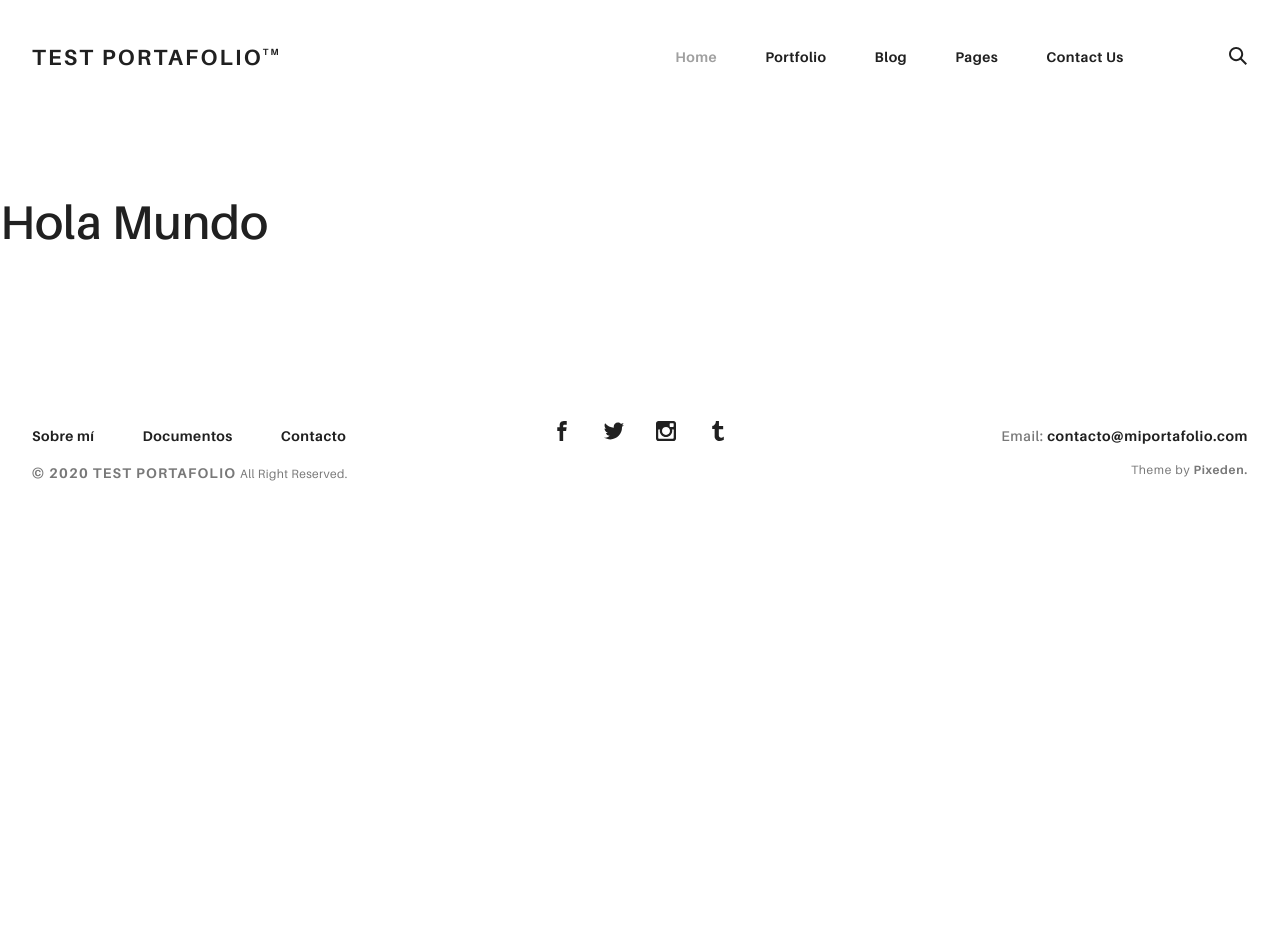
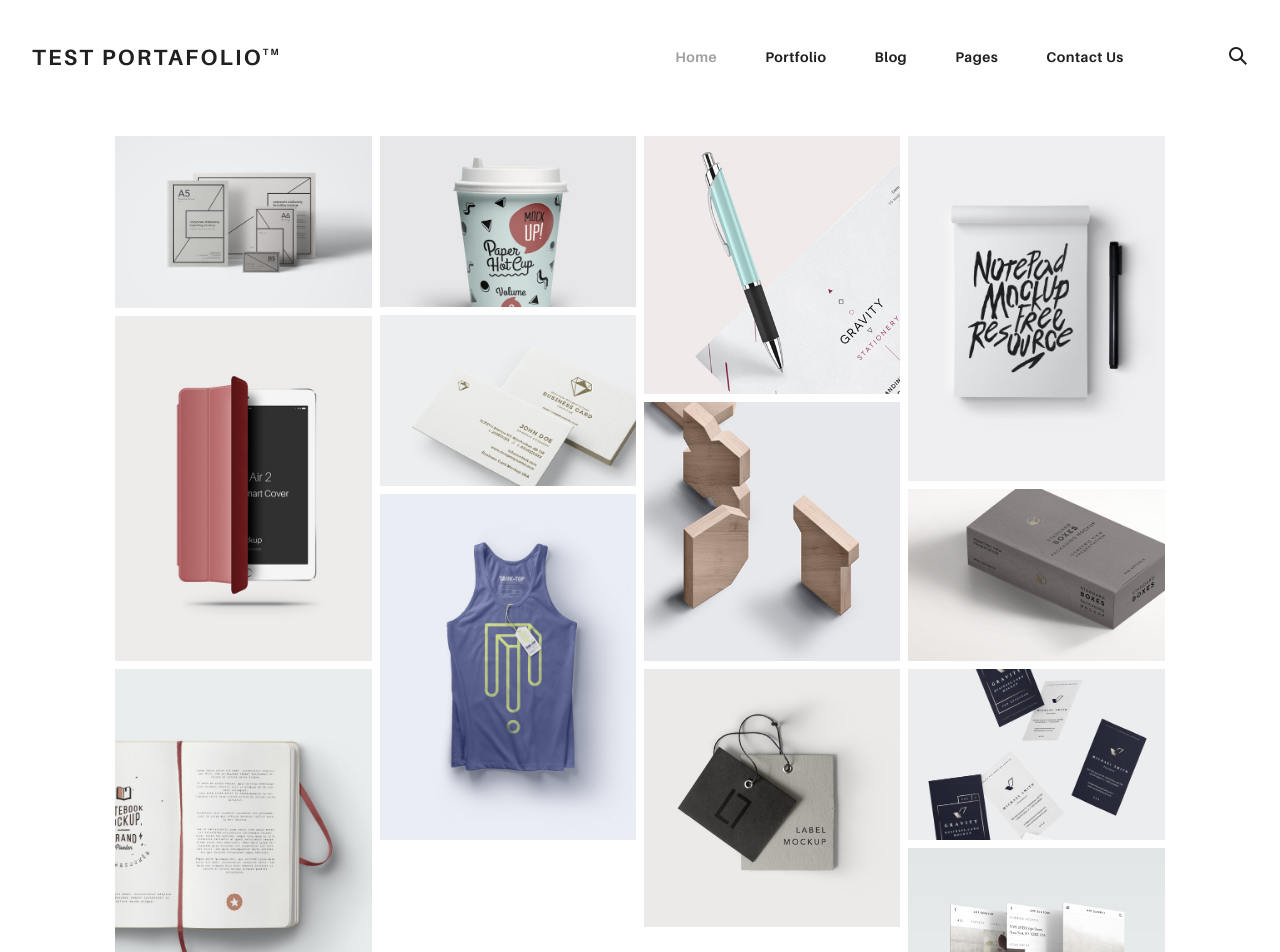
Before and after one commit to PiliTas/portafoliotemp-angular, an Angular app: page / in a window 1280 px wide. Shown: the top 952 px of the page. Before the commit the page ends 800 px from the top, so only its background shows below. Built offline with nearby package versions, Linux system fonts and the light colour scheme.

Commit message:
Se crea estructura en componente portafolio html

```diff
--- a/src/app/app.component.html
+++ b/src/app/app.component.html
@@ -1,9 +1,7 @@
 <app-header>
 </app-header>
-<br>
-<br>
-<br><br><br><br><br>
-<h1>Hola Mundo</h1>
+
+<app-portafolio></app-portafolio>
 
 <app-footer></app-footer>
 
--- a/src/app/pages/portafolio/portafolio.component.html
+++ b/src/app/pages/portafolio/portafolio.component.html
@@ -1 +1,96 @@
-<p>portafolio works!</p>
+<section class="ae-container-fluid rk-main">
+    <section class="ae-container-fluid ae-container-fluid--inner rk-portfolio">
+        <!-- <div class="au-xs-ta-center au-lg-ta-left">
+            <ul class="rk-menu rk-categories-menu">
+                <li class="rk-menu__item"><a href="portfolio.html" class="rk-menu__link">Flex</a>
+                </li>
+                <li class="rk-menu__item"><a href="portfolio-alt.html" class="rk-menu__link">Switch</a>
+                </li>
+                <li class="rk-menu__item"><a href="portfolio-raw.html" class="rk-menu__link">Static</a>
+                </li>
+                <li class="active rk-menu__item"><a href="portfolio-masonry.html" class="rk-menu__link">Masonry</a>
+                </li>
+            </ul>
+        </div> -->
+        <div class="ae-masonry ae-masonry-md-2 ae-masonry-xl-4">
+            <a href="portfolio-item.html" class="rk-item ae-masonry__item"><img src="assets/img/project-1.jpg" alt="">
+                <div class="item-meta">
+                    <h2>Essential Stationery</h2>
+                    <p>Branding</p>
+                </div>
+            </a>
+            <a href="portfolio-item.html" class="rk-item ae-masonry__item"><img src="assets/img/project-2.jpg" alt="">
+                <div class="item-meta">
+                    <h2>Pickled Tousled</h2>
+                    <p>Art Direction</p>
+                </div>
+            </a>
+            <a href="portfolio-item.html" class="rk-item ae-masonry__item"><img src="assets/img/project-3.jpg" alt="">
+                <div class="item-meta">
+                    <h2>Waistcoat vegan</h2>
+                    <p>Graphic Design</p>
+                </div>
+            </a>
+            <a href="portfolio-item.html" class="rk-item ae-masonry__item"><img src="assets/img/project-4.jpg" alt="">
+                <div class="item-meta">
+                    <h2>Tumblr hammock</h2>
+                    <p>Packaging</p>
+                </div>
+            </a>
+            <a href="portfolio-item.html" class="rk-item ae-masonry__item"><img src="assets/img/project-5.jpg" alt="">
+                <div class="item-meta">
+                    <h2>Biodiesel etsy</h2>
+                    <p>Branding</p>
+                </div>
+            </a>
+            <a href="portfolio-item.html" class="rk-item ae-masonry__item"><img src="assets/img/project-6.jpg" alt="">
+                <div class="item-meta">
+                    <h2>Gentrify artisan</h2>
+                    <p>Graphic Design</p>
+                </div>
+            </a>
+            <a href="portfolio-item.html" class="rk-item ae-masonry__item"><img src="assets/img/project-7.jpg" alt="">
+                <div class="item-meta">
+                    <h2>Plaid austin</h2>
+                    <p>Graphic Design</p>
+                </div>
+            </a>
+            <a href="portfolio-item.html" class="rk-item ae-masonry__item"><img src="assets/img/project-8.jpg" alt="">
+                <div class="item-meta">
+                    <h2>Trust fund</h2>
+                    <p>Packaging</p>
+                </div>
+            </a>
+            <a href="portfolio-item.html" class="rk-item ae-masonry__item"><img src="assets/img/project-9.jpg" alt="">
+                <div class="item-meta">
+                    <h2>Gentrify pork</h2>
+                    <p>Branding</p>
+                </div>
+            </a>
+            <a href="portfolio-item.html" class="rk-item ae-masonry__item"><img src="assets/img/project-10.jpg" alt="">
+                <div class="item-meta">
+                    <h2>Waistcoat ugh</h2>
+                    <p>UI/UX</p>
+                </div>
+            </a>
+            <a href="portfolio-item.html" class="rk-item ae-masonry__item"><img src="assets/img/project-11.jpg" alt="">
+                <div class="item-meta">
+                    <h2>Deep v kogi</h2>
+                    <p>Graphic Design</p>
+                </div>
+            </a>
+            <a href="portfolio-item.html" class="rk-item ae-masonry__item"><img src="assets/img/project-12.jpg" alt="">
+                <div class="item-meta">
+                    <h2>Venmo trust</h2>
+                    <p>Packaging</p>
+                </div>
+            </a>
+            <a href="portfolio-item.html" class="rk-item ae-masonry__item"><img src="assets/img/project-13.jpg" alt="">
+                <div class="item-meta">
+                    <h2>Venmo trust</h2>
+                    <p>Ui/UX</p>
+                </div>
+            </a>
+        </div>
+    </section>
+</section>
```
